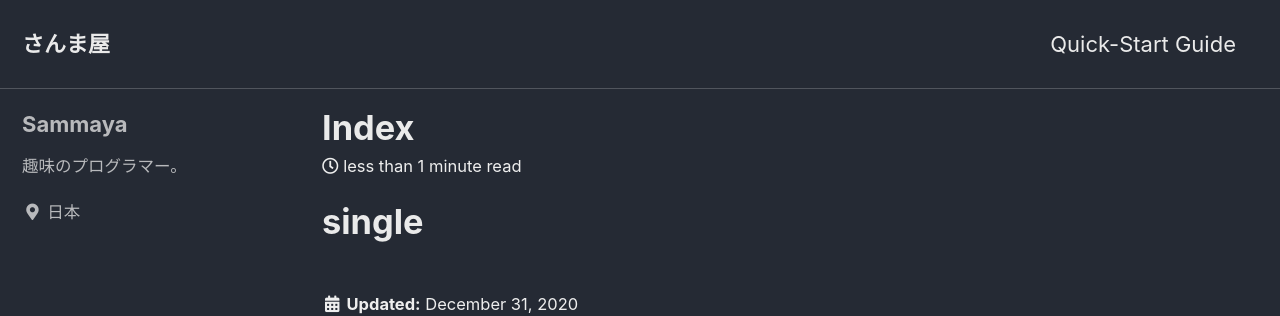
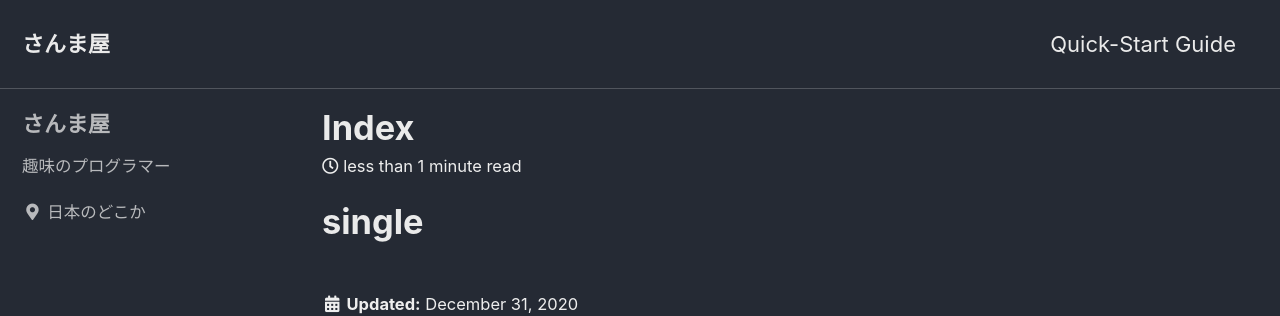
Before and after one commit to sammaya164/sammaya164.github.io, a Jekyll site: the page built from _posts/2020-12-31-index.md, in a window 1280 px wide. Shown: the top 316 px of the page. Built offline with Jekyll 4.4.1, drawn with Linux system fonts in a browser that asks for light colours; cached includes are drawn as plain includes.

Commit message:
Update _config.yml

```diff
--- a/_config.yml
+++ b/_config.yml
@@ -18,10 +18,10 @@ words_per_minute         : 200
 
 # Site Author
 author:
-  name             : "Sammaya"
+  name             : "さんま屋"
   avatar           : # path of avatar image, e.g. "/assets/images/bio-photo.jpg"
-  bio              : "趣味のプログラマー。"
-  location         : "日本"
+  bio              : "趣味のプログラマー"
+  location         : "日本のどこか"
   email            :
   links:
     - label: "Email"
```
